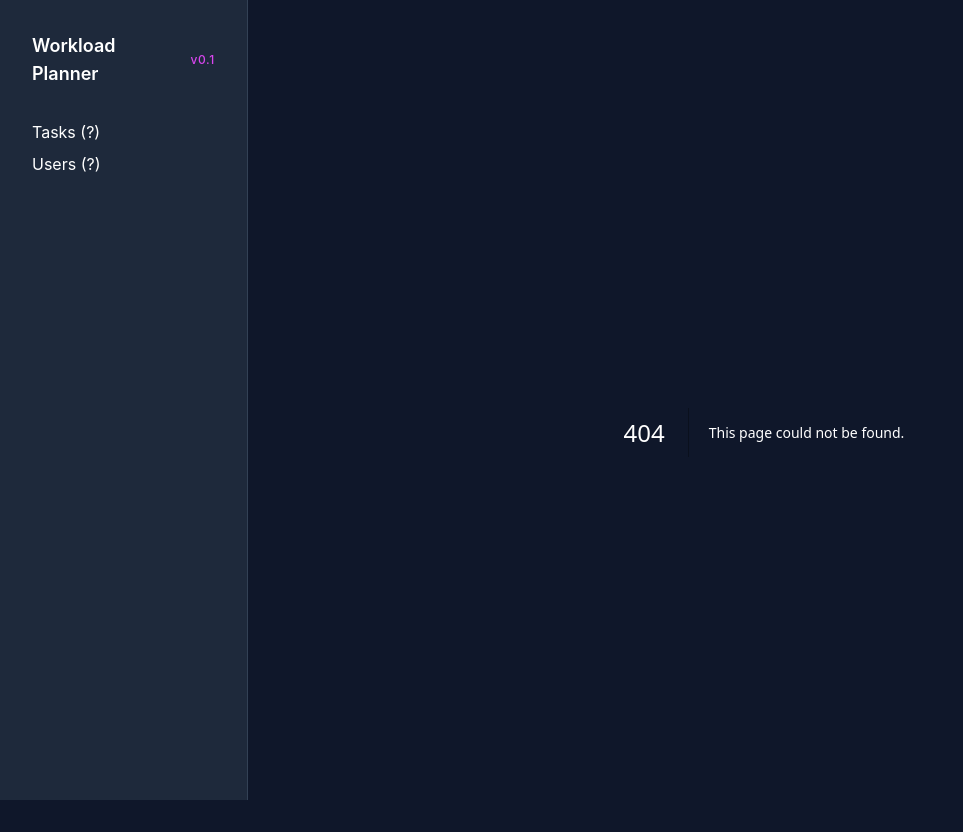
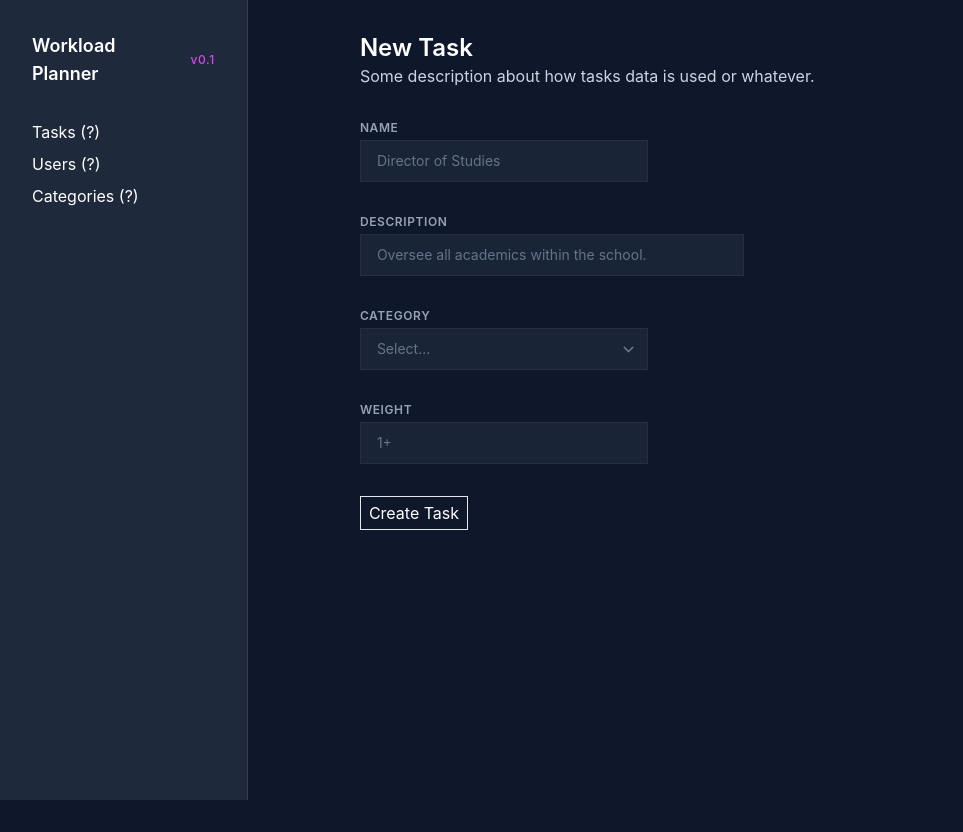
Before and after one commit to conjure-cp/task-allocation-demo, a Next.js app: page /tasks/new in a window 1280 px wide. Before the commit this address had no page. Shown: the whole page, without its empty margins (0-963 px from the left). After the commit the page ends 800 px from the top, so only its background shows below. Built offline with nearby package versions, Linux system fonts and the light colour scheme.

Commit message:
new task page + routing changes

```diff
--- a/components/layout.js
+++ b/components/layout.js
@@ -11,6 +11,7 @@ export default function Layout({ children }) {
         <div className={"mt-8 flex flex-col items-start space-y-2"}>
           <NavigationLink href={"#"}>Tasks (?)</NavigationLink>
           <NavigationLink href={"#"}>Users (?)</NavigationLink>
+          <NavigationLink href={"#"}>Categories (?)</NavigationLink>
         </div>
       </div>
       <div className={"py-8 px-28 w-full"}>{children}</div>
--- a/package.json
+++ b/package.json
@@ -16,6 +16,7 @@
     "react-dom": "18.2.0"
   },
   "devDependencies": {
+    "@tailwindcss/forms": "^0.5.3",
     "autoprefixer": "^10.4.13",
     "postcss": "^8.4.18",
     "prettier": "^2.7.1",
--- /dev/null
+++ b/pages/tasks/new.js
@@ -0,0 +1,73 @@
+export default function NewTaskPage() {
+  return (
+    <div>
+      <div>
+        <h1 className={"text-2xl font-semibold"}>New Task</h1>
+        <p className={"text-slate-300"}>
+          Some description about how tasks data is used or whatever.
+        </p>
+      </div>
+      <div className={"mt-8 space-y-8"}>
+        <Input label={"Name"} placeholder={"Director of Studies"} />
+        <Input
+          label={"Description"}
+          placeholder={"Oversee all academics within the school."}
+          width={"w-96"}
+        />
+        <Select label={"Category"} placeholder={"Select..."}>
+          <option>Test A</option>
+          <option>Test B</option>
+          <option>Test C</option>
+        </Select>
+        <Input label={"Weight"} placeholder={"1+"} />
+        <button className={"border py-1 px-2 hover:underline"}>
+          Create Task
+        </button>
+      </div>
+    </div>
+  );
+}
+
+function Input({ label, placeholder, width = "w-72" }) {
+  return (
+    <div>
+      <p
+        className={
+          "text-xs font-semibold uppercase tracking-wider text-slate-400"
+        }
+      >
+        {label}
+      </p>
+      <input
+        type={"text"}
+        className={`mt-1 ${width} border border-white/5 bg-slate-800/75 py-2.5 px-4 text-sm placeholder-slate-500`}
+        placeholder={placeholder}
+      />
+    </div>
+  );
+}
+
+function Select({ label, placeholder, children }) {
+  return (
+    <div>
+      <p
+        className={
+          "text-xs font-semibold uppercase tracking-wider text-slate-400"
+        }
+      >
+        {label}
+      </p>
+      <select
+        required
+        className={
+          "mt-1 w-72 border border-white/5 bg-slate-800/75 py-2.5 px-4 text-sm invalid:text-slate-500"
+        }
+      >
+        <option value={""} disabled selected>
+          {placeholder}
+        </option>
+        {children}
+      </select>
+    </div>
+  );
+}
--- a/tailwind.config.js
+++ b/tailwind.config.js
@@ -1,4 +1,4 @@
-const defaultTheme = require('tailwindcss/defaultTheme')
+const defaultTheme = require("tailwindcss/defaultTheme");
 
 /** @type {import('tailwindcss').Config} */
 module.exports = {
@@ -10,9 +10,9 @@ module.exports = {
   theme: {
     extend: {
       fontFamily: {
-        "sans": ["Inter", ...defaultTheme.fontFamily.sans]
-      }
+        sans: ["Inter", ...defaultTheme.fontFamily.sans],
+      },
     },
   },
-  plugins: [],
+  plugins: [require("@tailwindcss/forms")],
 };
```
Also changed, not shown: pages/tasks/index.js (renamed from pages/tasks.js), 1 other file (tests, documents, lock files or other folders).
